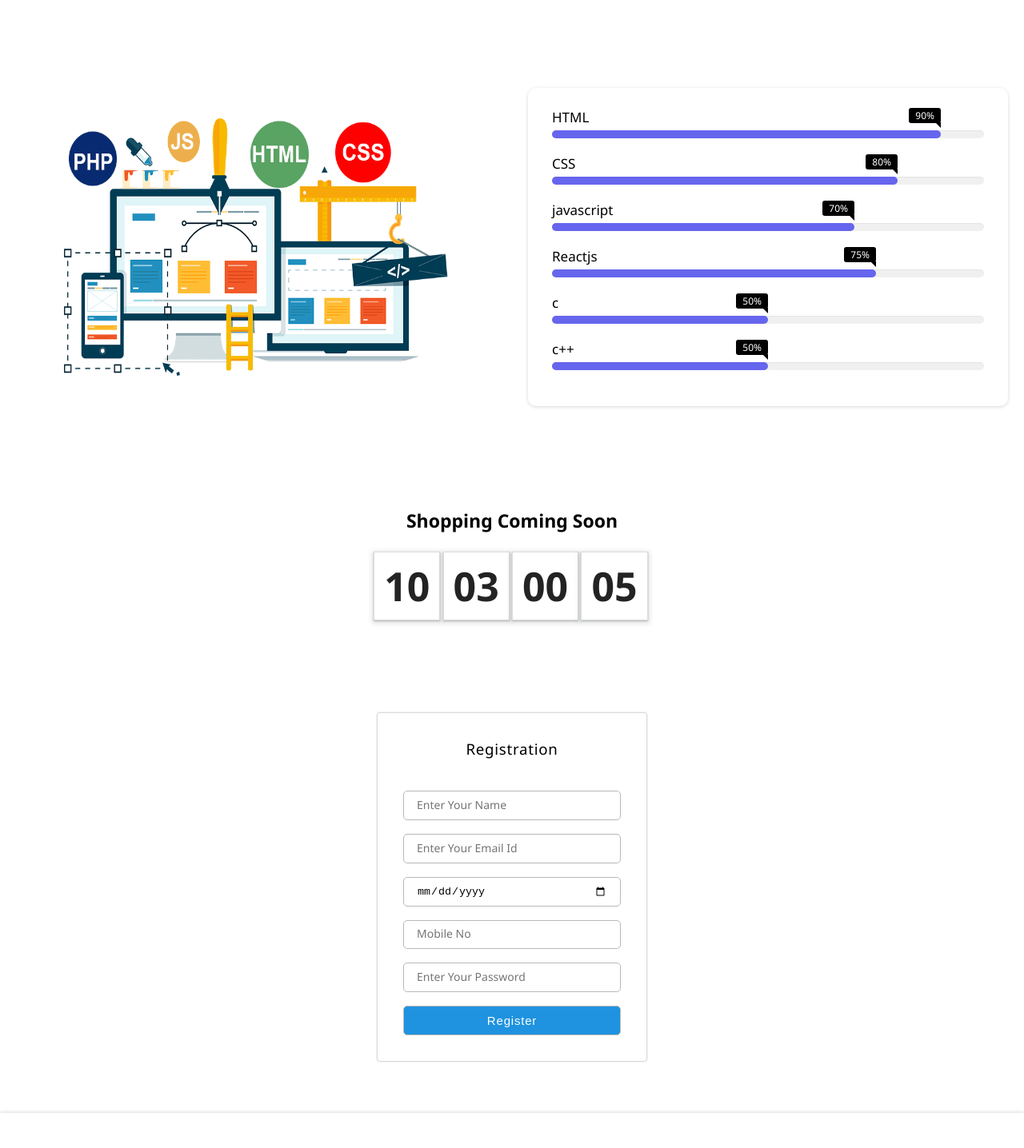
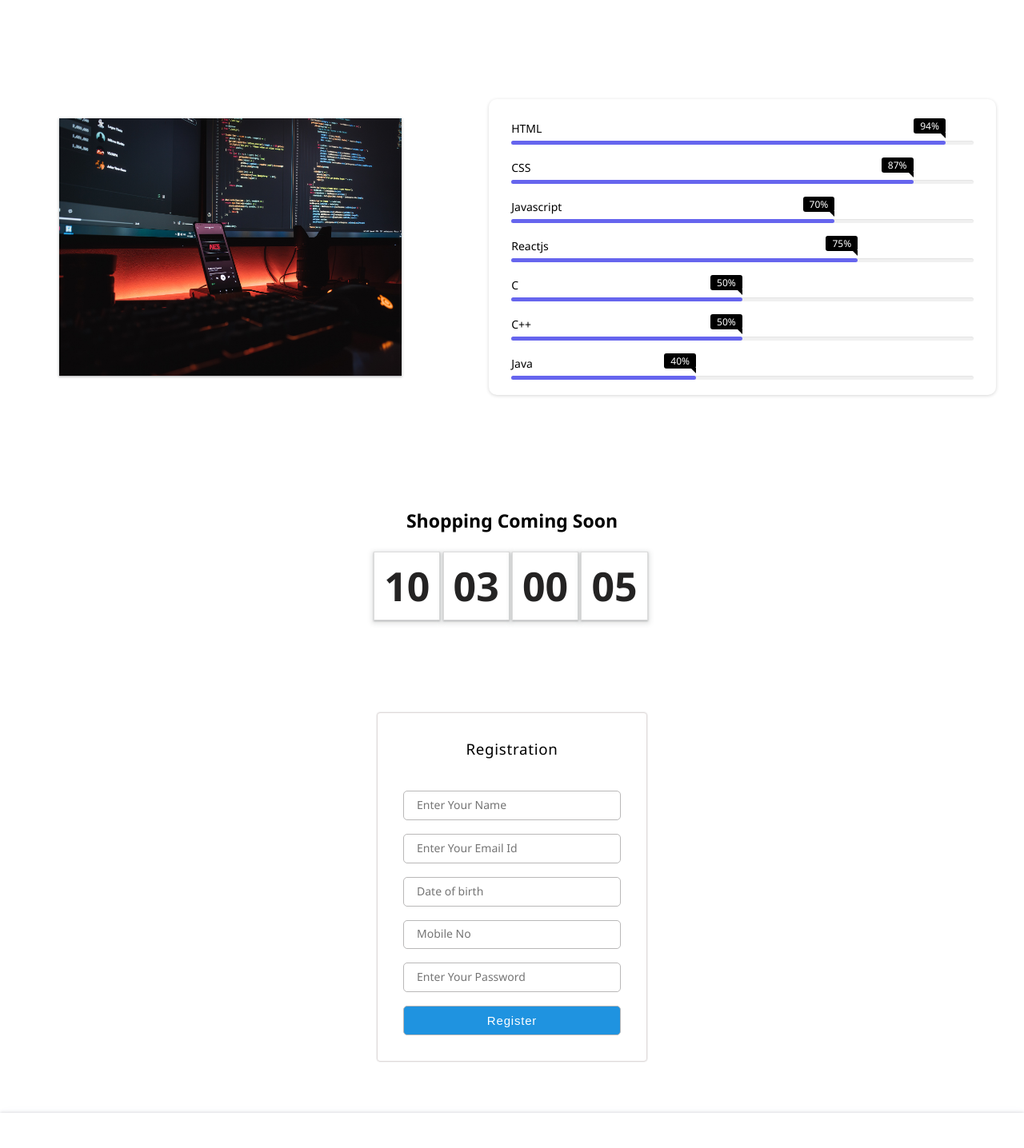
Before and after one commit to sivaramakrishnan10022001/MyProfile, a React (Create React App) app: page / in a window 1280 px wide. Shown: the part 600-2036 px from the top of the page at 80% size. Built offline with nearby package versions, Linux system fonts and the light colour scheme.

Commit message:
messsage

```diff
--- a/src/App.css
+++ b/src/App.css
@@ -1,8 +1,21 @@
 .App {
   display: flex;
   flex-direction: column;
+  position: relative;
   width: 100vw;
-  position: relative;
+  height: 100%;
   transition: all 0.3s linear;
   scroll-behavior: smooth;
 }
+
+@media (max-width: 300px) {
+  .App {
+    display: flex;
+    flex-direction: column;
+    position: relative;
+    width: 300px !important;
+    height: 100%;
+    transition: all 0.3s linear;
+    scroll-behavior: smooth;
+  }
+}
--- a/src/components/contact/contact.css
+++ b/src/components/contact/contact.css
@@ -42,6 +42,12 @@
     font-weight: 500;
     letter-spacing: 0;
 }
+
+.contact_wapper>.contact_container>.contact_left>.email>span {
+    margin-left: 0.9rem;
+    font-size: 0.7rem;
+}
+
 
 .contact_wapper>.contact_container>.contact_left>.phone {
     display: flex;
@@ -127,7 +133,6 @@
         height: 5rem;
         padding: 0 0.5rem;
         color: gray;
-
     }
 
     .contact_wapper>.contact_container>.contact_left {
@@ -142,14 +147,15 @@
         display: flex;
         align-items: center;
     }
-    .contact_wapper>.contact_container>.contact_left>.email>p{
+
+    .contact_wapper>.contact_container>.contact_left>.email>p {
         color: rgb(49, 48, 48);
         font-size: 0.7rem;
         font-weight: 500;
     }
 
     .contact_wapper>.contact_container>.contact_left>.email>span {
-        margin-left: 1.2rem;
+        margin-left: 1.3rem;
         font-size: 0.4rem;
     }
 
@@ -158,10 +164,11 @@
         color: rgb(49, 48, 48);
     }
 
-    .contact_wapper>.contact_container>.contact_left>.phone{
+    .contact_wapper>.contact_container>.contact_left>.phone {
         display: flex;
         align-items: center;
     }
+
     .contact_wapper>.contact_container>.contact_left>.phone>p {
         font-size: 0.7rem;
         user-select: none;
@@ -215,3 +222,29 @@
         margin-right: 0.5rem;
     }
 }
+
+@media (max-width: 335px) {
+
+    .contact_wapper {
+        width: 100% !important;
+        height: 8rem;
+        margin-top: 2rem;
+        display: flex;
+        align-items: center;
+        justify-content: center;
+        padding: 0px;
+        background-color: #fff;
+        box-shadow: #43475545 0px 0px 0.25em, #5a7dbc0d 0px 0.25em 1em;
+    }
+
+    .contact_wapper>.contact_container {
+        display: flex;
+        align-items: center;
+        height: 100%;
+        width: 100%;
+        justify-content: space-between;
+        height: 5rem;
+        padding: 0 0.5rem;
+        color: gray;
+    }
+}
--- a/src/components/contact/contact.jsx
+++ b/src/components/contact/contact.jsx
@@ -12,7 +12,7 @@ class Contact extends React.Component {
                             <p>Email </p> <span>:</span><a href="#">  sivas0532252@gmail.com</a>
                         </div>
                         <div className="phone">
-                            <p>Phone </p> :<h5>91- 8190851386</h5>
+                            <p>Phone </p>  :<h5>91- 8190851386</h5>
                         </div>
                     </div>
 
--- a/src/components/login/login.css
+++ b/src/components/login/login.css
@@ -58,6 +58,13 @@ input::-webkit-calendar-picker-indicator {
     text-transform: capitalize;
 }
 
+.login_wapper > .login_container > form > #date::placeholder{
+    font-family: 'Segoe UI', Tahoma, Geneva, Verdana, sans-serif;
+    font-size: 14px;
+    text-transform:initial;
+}
+
+
 .login_wapper > .login_container > form > .button{
     background-color: rgb(31, 147, 224);
     color: #ffffff;
--- a/src/components/login/login.jsx
+++ b/src/components/login/login.jsx
@@ -7,6 +7,7 @@ class Login extends React.Component {
         this.state = {
             fields: {},
             errors: {},
+            type: "text"
         }
     }
     handleChange = (e) => {
@@ -118,7 +119,10 @@ class Login extends React.Component {
                         />
                         <div className="errorMsg">{this.state.errors.emailid}</div>
                         <input
-                            type="date"
+                            id="date"
+                            placeholder="Date of birth"
+                            type={this.state.type}
+                            onFocus={() => this.setState({ type: "date" })}
                             name="dateofbirth"
                             value={this.state.fields.dateofbirth}
                             onChange={(e) => this.handleChange(e)}
--- a/src/components/skills/skills.css
+++ b/src/components/skills/skills.css
@@ -11,7 +11,7 @@
 /* img */
 
 .work_content>.work_img {
-    width: 50%;
+    width: 45%;
     height: 500px;
     display: flex;
     align-items: center;
@@ -22,31 +22,34 @@
 .work_content>.work_img>img {
     width: 80%;
     height: 70%;
+    min-width: 300px;
     background-position: center;
     background-repeat: no-repeat;
     background-size: cover;
+    box-shadow: rgba(60, 64, 67, 0.3) 0px 1px 2px 0px, rgba(60, 64, 67, 0.15) 0px 1px 3px 1px;
 }
 
 /* skills_container */
 
 .work_content>.skills_container {
-    width: 50%;
-    height: 500px;
+    width: 55%;
+    height: 370px;
     display: flex;
     align-items: center;
     justify-content: center;
 }
 
 .work_content>.skills_container>.skill-bars {
-    padding: 25px 30px;
-    width: 600px;
+    padding: 25px 28px;
+    width: 90%;
+    height: 100%;
     background: #fff;
     box-shadow: rgba(0, 0, 0, 0.16) 0px 1px 4px;
     border-radius: 10px;
 }
 
 .work_content>.skills_container>.skill-bars>.bar {
-    margin: 20px 0;
+    margin: 17px 0;
 }
 
 .work_content>.skills_container>.skill-bars>.bar:first-child {
@@ -59,7 +62,7 @@
 
 .work_content>.skills_container>.skill-bars>.bar>.info>span {
     font-weight: 500;
-    font-size: 17px;
+    font-size: 14px;
     opacity: 0;
     animation: showText 0.5s 1s linear forwards;
 }
@@ -71,7 +74,7 @@
 }
 
 .work_content>.skills_container>.skill-bars>.bar>.progress-line {
-    height: 10px;
+    height: 5px;
     width: 100%;
     background: #f0f0f0;
     position: relative;
@@ -100,11 +103,11 @@
 }
 
 .work_content>.skills_container>.skill-bars>.bar>.progress-line.html>span {
-    width: 90%;
+    width: 94%;
 }
 
 .work_content>.skills_container>.skill-bars>.bar>.progress-line.css>span {
-    width: 80%;
+    width: 87%;
 }
 
 .work_content>.skills_container>.skill-bars>.bar>.progress-line.javascript>span {
@@ -117,6 +120,10 @@
 
 .work_content>.skills_container>.skill-bars>.bar>.progress-line.mysql>span {
     width: 50%;
+}
+
+.work_content>.skills_container>.skill-bars>.bar>.progress-line.java>span {
+    width: 40%;
 }
 
 .work_content>.skills_container>.skill-bars>.bar>.progress-line>span::before {
@@ -155,11 +162,11 @@
 }
 
 .work_content>.skills_container>.skill-bars>.bar>.progress-line.html>span::after {
-    content: "90%";
+    content: "94%";
 }
 
 .work_content>.skills_container>.skill-bars>.bar>.progress-line.css>span::after {
-    content: "80%";
+    content: "87%";
 }
 
 .work_content>.skills_container>.skill-bars>.bar>.progress-line.javascript>span::after {
@@ -173,12 +180,15 @@
 .work_content>.skills_container>.skill-bars>.bar>.progress-line.mysql>span::after {
     content: "50%";
 }
+.work_content>.skills_container>.skill-bars>.bar>.progress-line.java>span::after{
+    content: "40%";
+}
 
 /* 600px */
 @media (max-width:600px) {
     .work_content {
         /* width: 100%; */
-        width:600px ;
+        width: 600px;
         height: 100%;
         display: flex;
         align-items: center;
@@ -201,6 +211,7 @@
         background-repeat: no-repeat;
         background-size: cover;
     }
+
     .work_content>.skills_container {
         width: 100%;
         display: flex;
--- a/src/components/skills/skills.jsx
+++ b/src/components/skills/skills.jsx
@@ -1,6 +1,6 @@
 import React from "react";
 import "./skills.css";
-import work from "../download/webpic.png";
+import work from "../download/webdevelop.jpg";
 
 class Skills extends React.Component {
     constructor(props) {
@@ -39,7 +39,7 @@ class Skills extends React.Component {
 
                         <div className="bar">
                             <div className="info">
-                                <span>javascript</span>
+                                <span>Javascript</span>
                             </div>
                             <div className="progress-line javascript">
                                 <span></span>
@@ -57,7 +57,7 @@ class Skills extends React.Component {
 
                         <div className="bar">
                             <div className="info">
-                                <span>c</span>
+                                <span>C</span>
                             </div>
                             <div className="progress-line mysql">
                                 <span></span>
@@ -66,9 +66,18 @@ class Skills extends React.Component {
 
                         <div className="bar">
                             <div className="info">
-                                <span>c++</span>
+                                <span>C++</span>
                             </div>
                             <div className="progress-line mysql">
+                                <span></span>
+                            </div>
+                        </div>
+
+                        <div className="bar">
+                            <div className="info">
+                                <span>Java</span>
+                            </div>
+                            <div className="progress-line java">
                                 <span></span>
                             </div>
                         </div>
--- a/src/index.css
+++ b/src/index.css
@@ -3,9 +3,11 @@
   margin: 0;
   box-sizing: border-box;
   scroll-behavior: smooth;
+  transition: all 0.3s linear;
 }
 
 body{
+  width: 100%;
   background-color: #FFFFFF;
   display: flex;
   align-items: center;
```
Also changed, not shown: src/components/download/developer.png (added), src/components/download/webdevelop.jpg (added).
